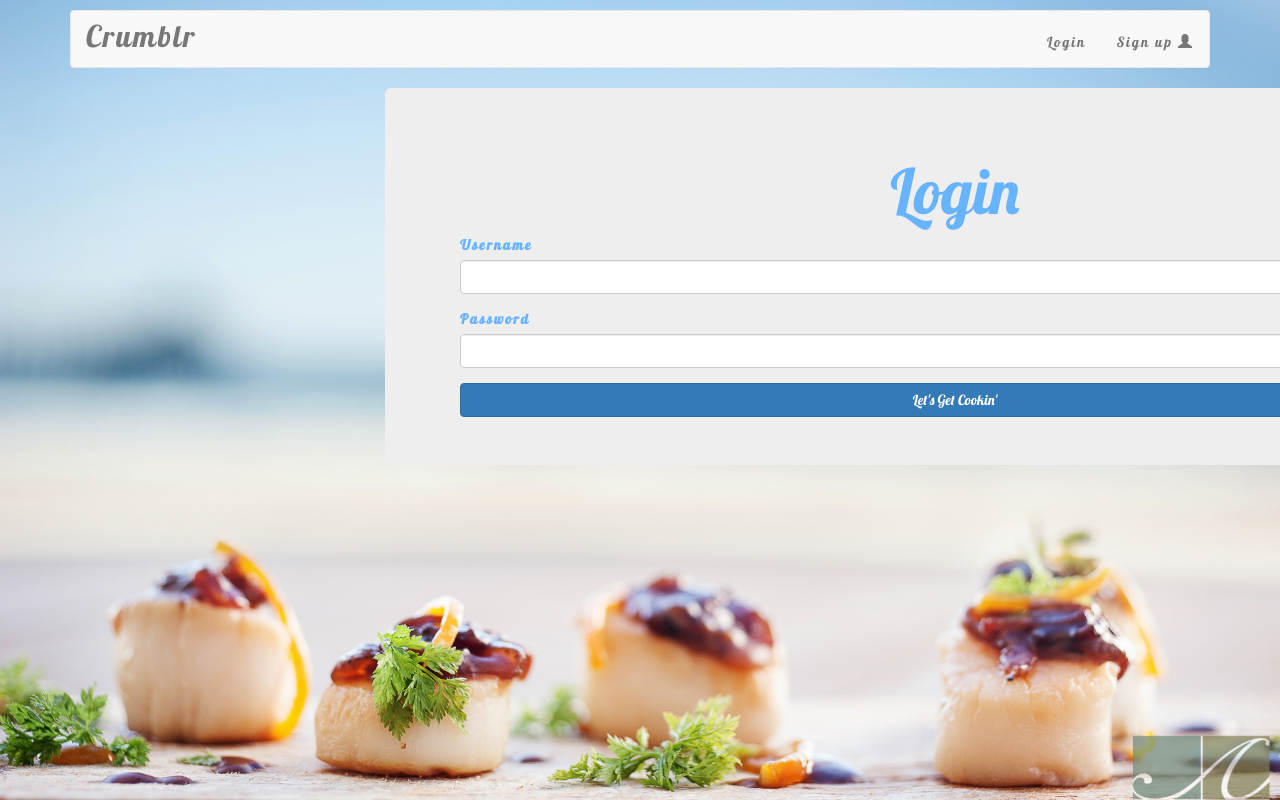
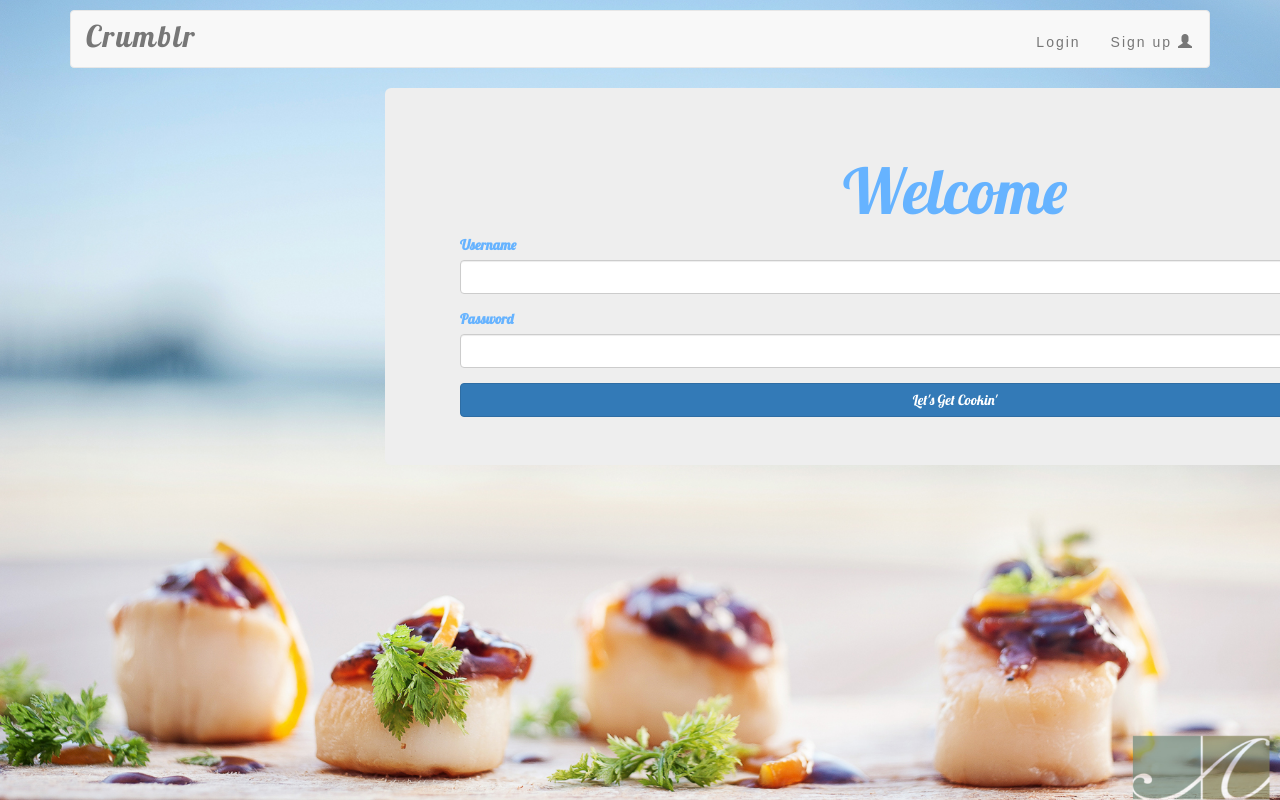
Before and after one commit to BrandonASmith/p4_food, a website: page public/index.html at #/login in a window 1280 px wide. Shown: the top 800 px of the page. Drawn offline with nearby package versions, Linux system fonts and the light colour scheme; some packages are replaced by stand-ins of ours.

Commit message:
changes nav bar

```diff
--- a/public/css/style.css
+++ b/public/css/style.css
@@ -32,7 +32,7 @@ body {
 
 .nav {
 
-	font-family: 'Lobster', cursive;
+	font-family: "Raleway", Arial, sans-serif;
 	color: #66b3ff;
 	letter-spacing: 2px;
 	margin-top: 10px;
@@ -79,8 +79,12 @@ body {
 	font-family: 'Lobster', cursive;
 	color: #66b3ff;
 	text-align: left;
-	letter-spacing: 2px;
+	letter-spacing: 0px;
 
+}
+
+.form-control {
+	font-family: "Raleway", Arial, sans-serif;
 }
 
 
@@ -103,10 +107,11 @@ body {
 
 /*experimenting with div shapes*/
 
-.list-group {
+/*.list-group {
     width: 300px;
     height: 200px;
     margin: 50px;
     position: relative;
     text-align: center;
 }
+*/
--- a/public/partials/login.html
+++ b/public/partials/login.html
@@ -3,7 +3,7 @@
 <div class="container login">
 
 	<div class="jumbotron">
-		<h1>Login</h1>
+		<h1>Welcome</h1>
 
 		<div class="container login1">
 		<form ng-submit="usersCtrl.login()">
```
Also changed, not shown: public/partials/myrecipes.html (+0 -1 lines).
